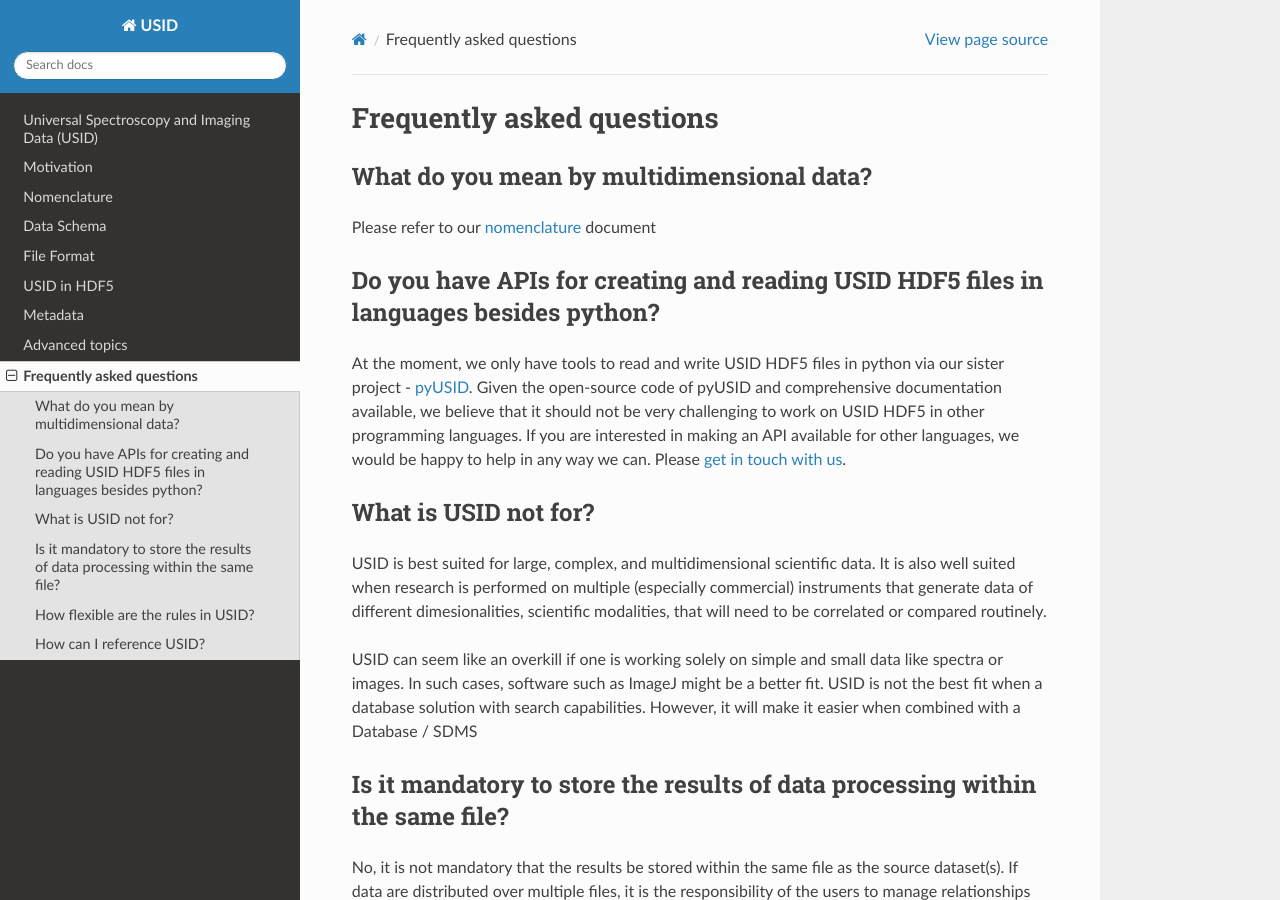
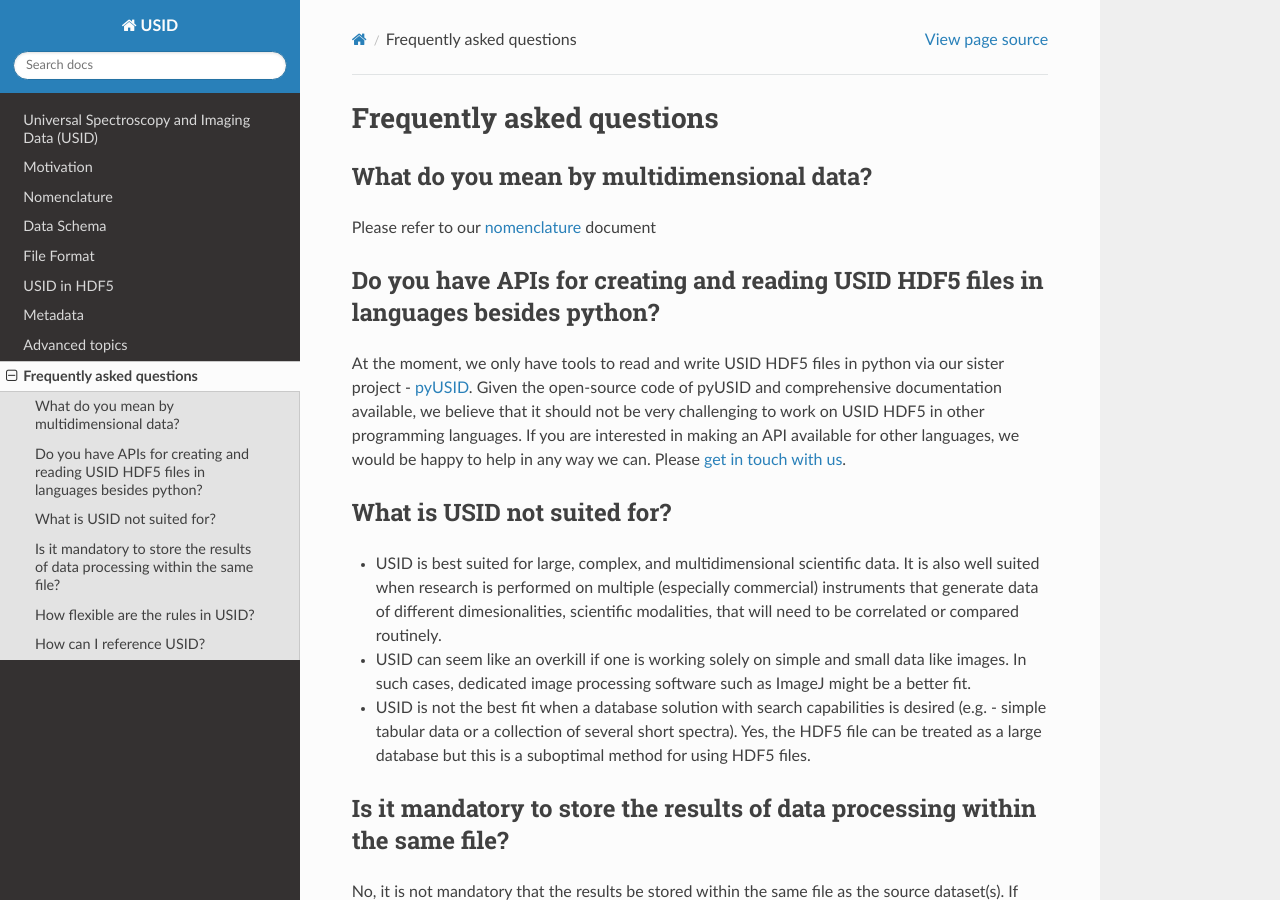
Before and after one commit to pycroscopy/UISD, a Sphinx documentation site: the page built from docs/faq.rst, in a window 1280 px wide and 900 px high. Built offline with Sphinx 7.4.7 and the Read the Docs theme 2.0.0, drawn with Linux system fonts in a browser that asks for light colours; pages that are not in the unit, such as notebooks, are missing from menus; the version number could not be read and is left out.

Commit message:
Simplified question on limitations

```diff
--- a/docs/faq.rst
+++ b/docs/faq.rst
@@ -11,13 +11,14 @@ At the moment, we only have tools to read and write USID HDF5 files in python vi
 Given the open-source code of pyUSID and comprehensive documentation available, we believe that it should not be very challenging to work on USID HDF5 in other programming languages.
 If you are interested in making an API available for other languages, we would be happy to help in any way we can. Please `get in touch with us <./contact.html>`_.
 
-What is USID not for?
-~~~~~~~~~~~~~~~~~~~~~
-USID is best suited for large, complex, and multidimensional scientific data.
-It is also well suited when research is performed on multiple (especially commercial) instruments that generate data of different dimesionalities, scientific modalities, that will need to be correlated or compared routinely.
-
-USID can seem like an overkill if one is working solely on simple and small data like spectra or images. In such cases, software such as ImageJ might be a better fit.
-USID is not the best fit when a database solution with search capabilities. However, it will make it easier when combined with a Database / SDMS
+What is USID not suited for?
+~~~~~~~~~~~~~~~~~~~~~~~~~~~~
+* USID is best suited for large, complex, and multidimensional scientific data.
+  It is also well suited when research is performed on multiple (especially commercial) instruments that generate data of
+  different dimesionalities, scientific modalities, that will need to be correlated or compared routinely.
+* USID can seem like an overkill if one is working solely on simple and small data like images. In such cases, dedicated image processing software such as ImageJ might be a better fit.
+* USID is not the best fit when a database solution with search capabilities is desired (e.g. - simple tabular data or a collection of several short spectra).
+  Yes, the HDF5 file can be treated as a large database but this is a suboptimal method for using HDF5 files.
 
 Is it mandatory to store the results of data processing within the same file?
 ~~~~~~~~~~~~~~~~~~~~~~~~~~~~~~~~~~~~~~~~~~~~~~~~~~~~~~~~~~~~~~~~~~~~~~~~~~~~~
```
